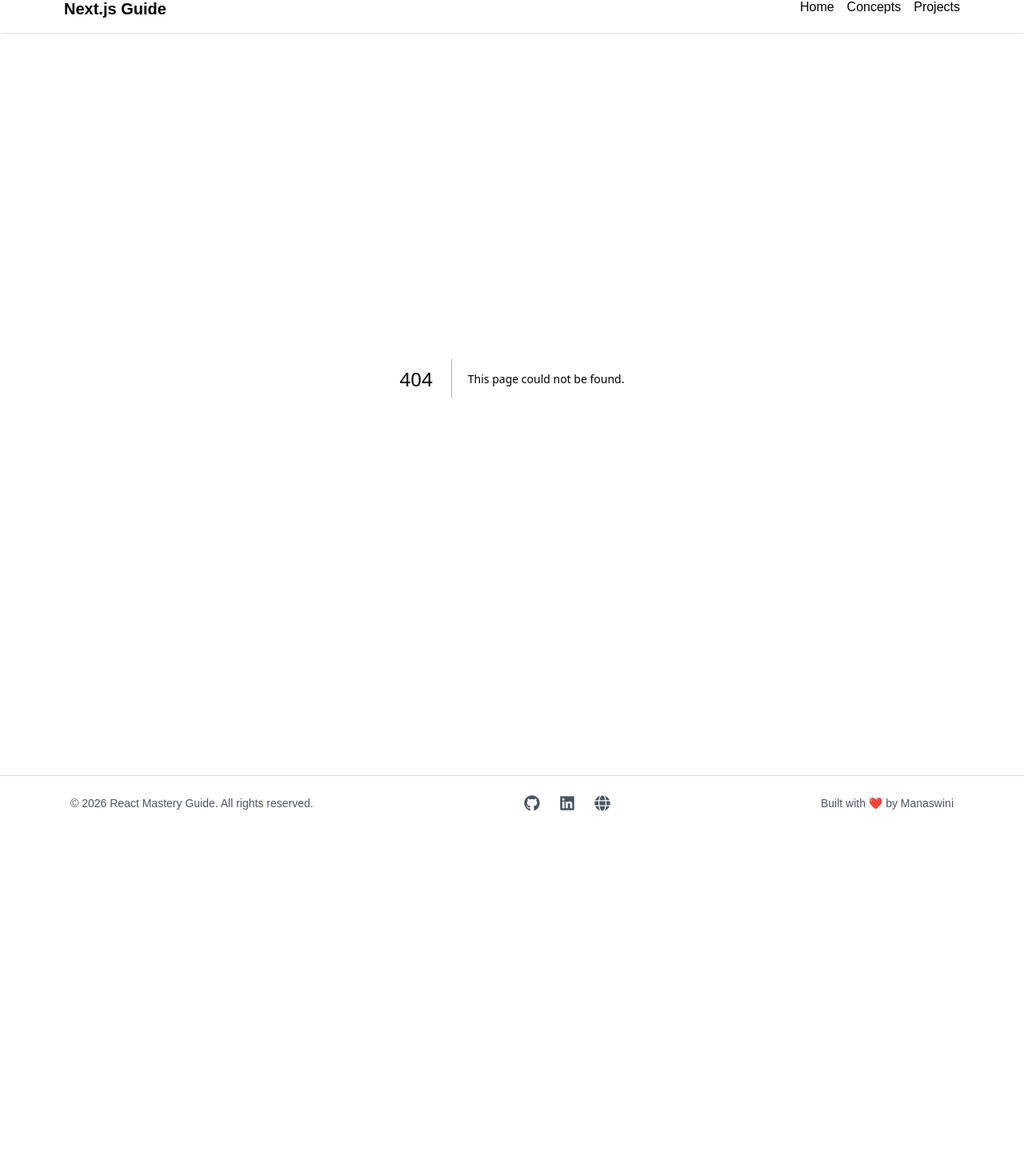
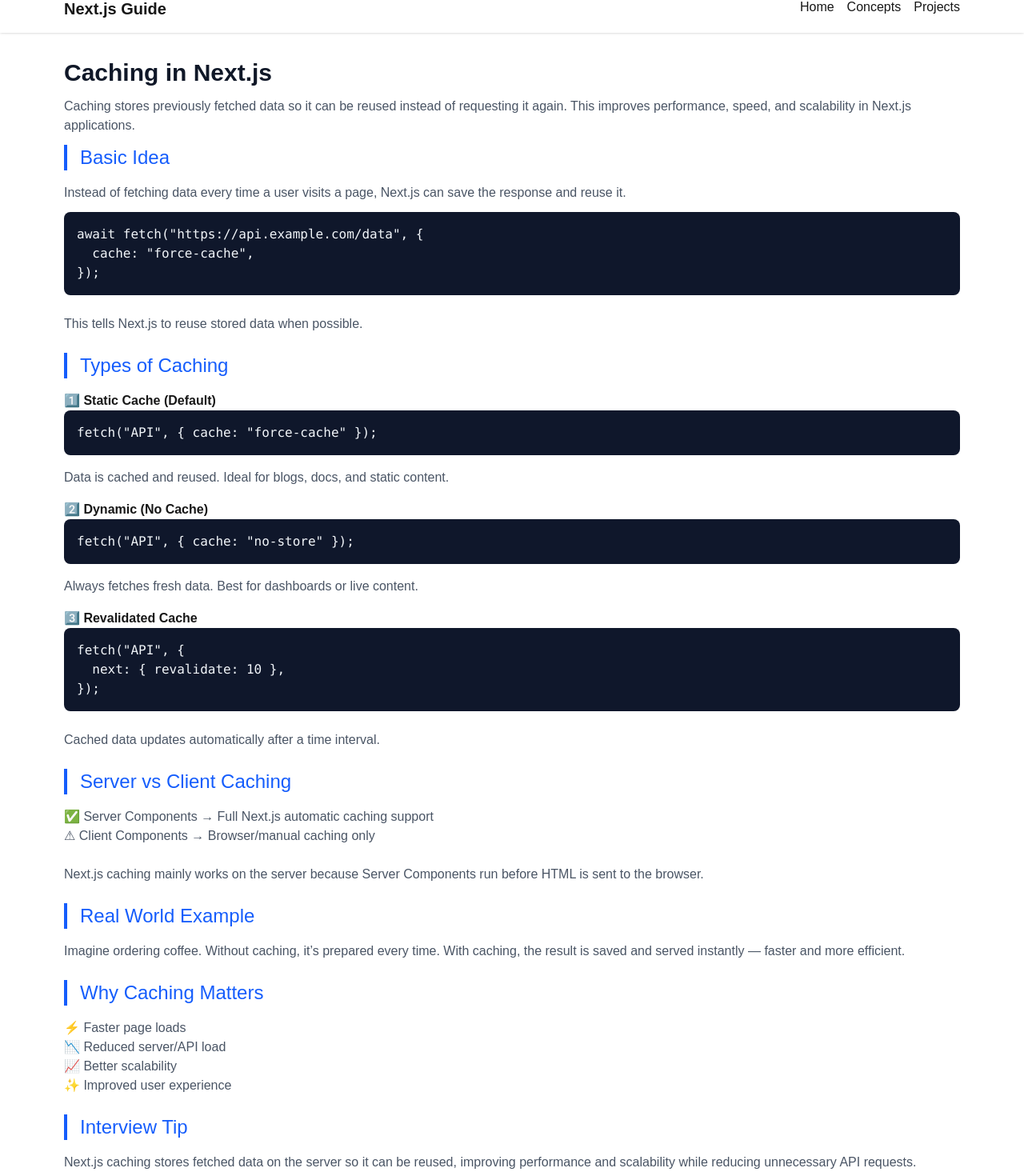
Before and after one commit to Monisasmal/nextjs-concept, a Next.js app: page /concepts/CacheConcept in a window 1280 px wide. Before the commit this address had no page. Shown: the part 19-1489 px from the top of the page at 80% size. Before the commit the page ends 1057 px from the top, so only its background shows below. Built offline with nearby package versions, Linux system fonts and the light colour scheme.

Commit message:
first commit

```diff
--- /dev/null
+++ b/src/app/concepts/CacheConcept/page.jsx
@@ -0,0 +1,138 @@
+export const metadata = {
+  title: "Caching in Next.js",
+  description: "Understand how caching works in Next.js with examples and real-world explanation",
+};
+
+export default function CacheConcept() {
+  return (
+    <article className="prose prose-slate max-w-none">
+
+      <h1 className="text-2xl md:text-3xl font-bold text-gray-900 mb-3">
+        Caching in Next.js
+      </h1>
+
+      <p className="mb-3 text-gray-600">
+        Caching stores previously fetched data so it can be reused instead of
+        requesting it again. This improves performance, speed, and scalability
+        in Next.js applications.
+      </p>
+
+      {/* -------------------- Basic Idea -------------------- */}
+
+      <h2 className="text-2xl text-blue-600 border-l-4 border-blue-600 pl-4 mb-4">
+        Basic Idea
+      </h2>
+
+      <p className="text-gray-600 mb-3">
+        Instead of fetching data every time a user visits a page, Next.js can
+        save the response and reuse it.
+      </p>
+
+      <pre className="rounded-lg bg-slate-900 p-4 text-slate-100 mb-6 overflow-x-auto">
+        <code>{`await fetch("https://api.example.com/data", {
+  cache: "force-cache",
+});`}</code>
+      </pre>
+
+      <p className="text-gray-600 mb-6">
+        This tells Next.js to reuse stored data when possible.
+      </p>
+
+      {/* -------------------- Types of Cache -------------------- */}
+
+      <h2 className="text-2xl text-blue-600 border-l-4 border-blue-600 pl-4 mb-4">
+        Types of Caching
+      </h2>
+
+      <h3 className="font-semibold">1️⃣ Static Cache (Default)</h3>
+
+      <pre className="rounded-lg bg-slate-900 p-4 text-slate-100 mb-4 overflow-x-auto">
+        <code>{`fetch("API", { cache: "force-cache" });`}</code>
+      </pre>
+
+      <p className="text-gray-600 mb-4">
+        Data is cached and reused. Ideal for blogs, docs, and static content.
+      </p>
+
+      <h3 className="font-semibold">2️⃣ Dynamic (No Cache)</h3>
+
+      <pre className="rounded-lg bg-slate-900 p-4 text-slate-100 mb-4 overflow-x-auto">
+        <code>{`fetch("API", { cache: "no-store" });`}</code>
+      </pre>
+
+      <p className="text-gray-600 mb-4">
+        Always fetches fresh data. Best for dashboards or live content.
+      </p>
+
+      <h3 className="font-semibold">3️⃣ Revalidated Cache</h3>
+
+      <pre className="rounded-lg bg-slate-900 p-4 text-slate-100 mb-6 overflow-x-auto">
+        <code>{`fetch("API", {
+  next: { revalidate: 10 },
+});`}</code>
+      </pre>
+
+      <p className="text-gray-600 mb-6">
+        Cached data updates automatically after a time interval.
+      </p>
+
+      {/* -------------------- Server vs Client -------------------- */}
+
+      <h2 className="text-2xl text-blue-600 border-l-4 border-blue-600 pl-4 mb-4">
+        Server vs Client Caching
+      </h2>
+
+      <ul className="text-gray-600 mb-6">
+        <li>
+          ✅ Server Components → Full Next.js automatic caching support
+        </li>
+        <li>
+          ⚠ Client Components → Browser/manual caching only
+        </li>
+      </ul>
+
+      <p className="text-gray-600 mb-6">
+        Next.js caching mainly works on the server because Server Components
+        run before HTML is sent to the browser.
+      </p>
+
+      {/* -------------------- Real World Example -------------------- */}
+
+      <h2 className="text-2xl text-blue-600 border-l-4 border-blue-600 pl-4 mb-4">
+        Real World Example
+      </h2>
+
+      <p className="text-gray-600 mb-6">
+        Imagine ordering coffee. Without caching, it’s prepared every time.
+        With caching, the result is saved and served instantly — faster and
+        more efficient.
+      </p>
+
+      {/* -------------------- Why Cache Matters -------------------- */}
+
+      <h2 className="text-2xl text-blue-600 border-l-4 border-blue-600 pl-4 mb-4">
+        Why Caching Matters
+      </h2>
+
+      <ul className="text-gray-600 mb-6">
+        <li>⚡ Faster page loads</li>
+        <li>📉 Reduced server/API load</li>
+        <li>📈 Better scalability</li>
+        <li>✨ Improved user experience</li>
+      </ul>
+
+      {/* -------------------- Interview Tip -------------------- */}
+
+      <h2 className="text-2xl text-blue-600 border-l-4 border-blue-600 pl-4 mb-4">
+        Interview Tip
+      </h2>
+
+      <p className="text-gray-600">
+        Next.js caching stores fetched data on the server so it can be reused,
+        improving performance and scalability while reducing unnecessary API
+        requests.
+      </p>
+
+    </article>
+  );
+}
```
